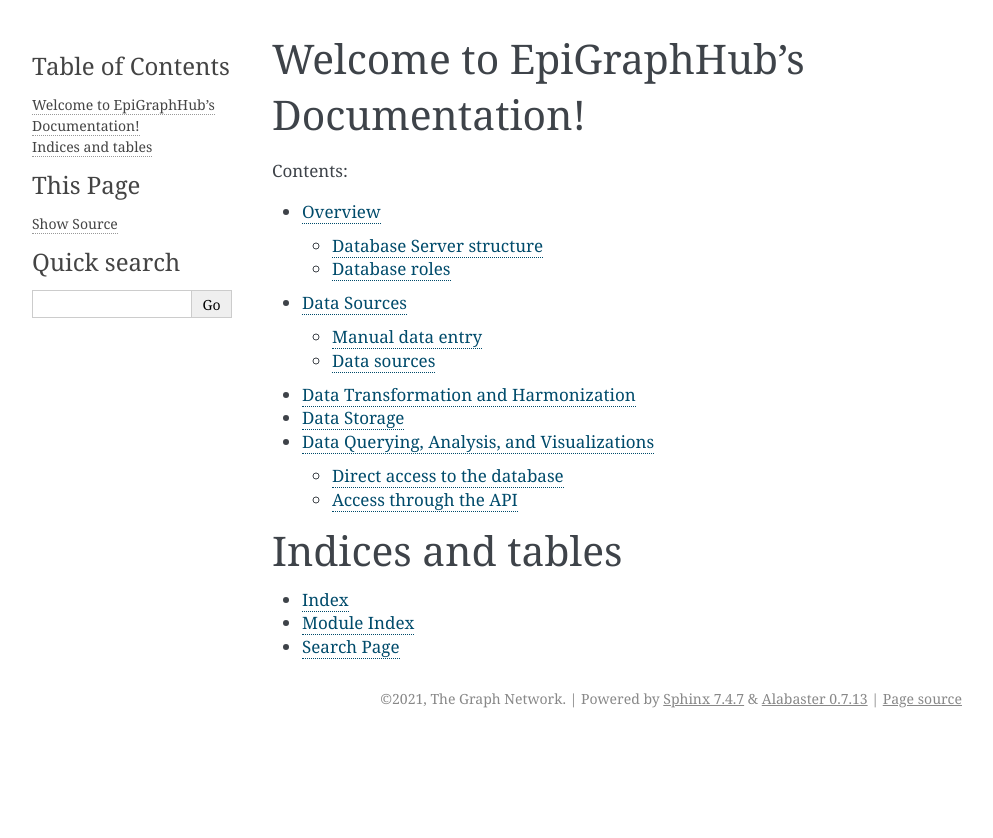
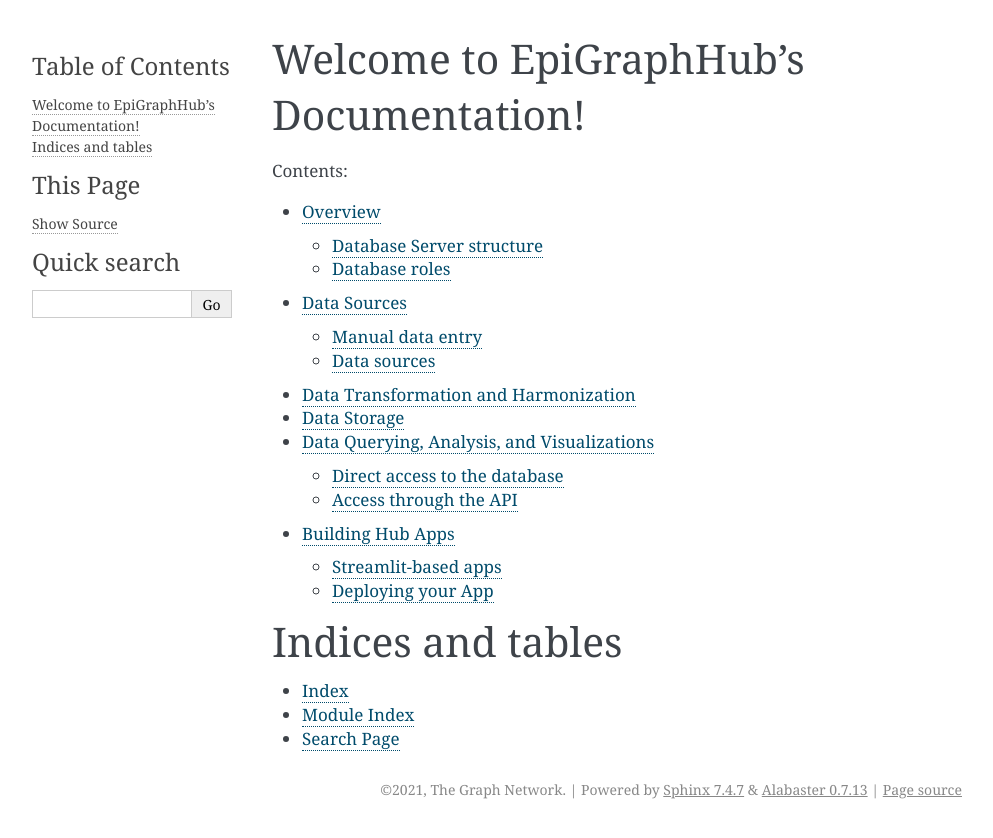
Before and after one commit to thegraphnetwork/EpiGraphHub, a Sphinx documentation site: the page built from Documentation/index.rst, in a window 1280 px wide. Shown: the top 838 px of the page, without its empty margins (148-1141 px from the left). Built offline with Sphinx 7.4.7, drawn with Linux system fonts in a browser that asks for light colours.

Commit message:
modified docs

```diff
--- a/Documentation/index.rst
+++ b/Documentation/index.rst
@@ -15,6 +15,7 @@ Welcome to EpiGraphHub's Documentation!
    Data Transformation and Harmonization<harmonization>
    Data Storage<datastorage>
    Data Querying, Analysis, and Visualizations<dataanalysis>
+   Building Hub Apps<hubapps>
 
 
 
```
